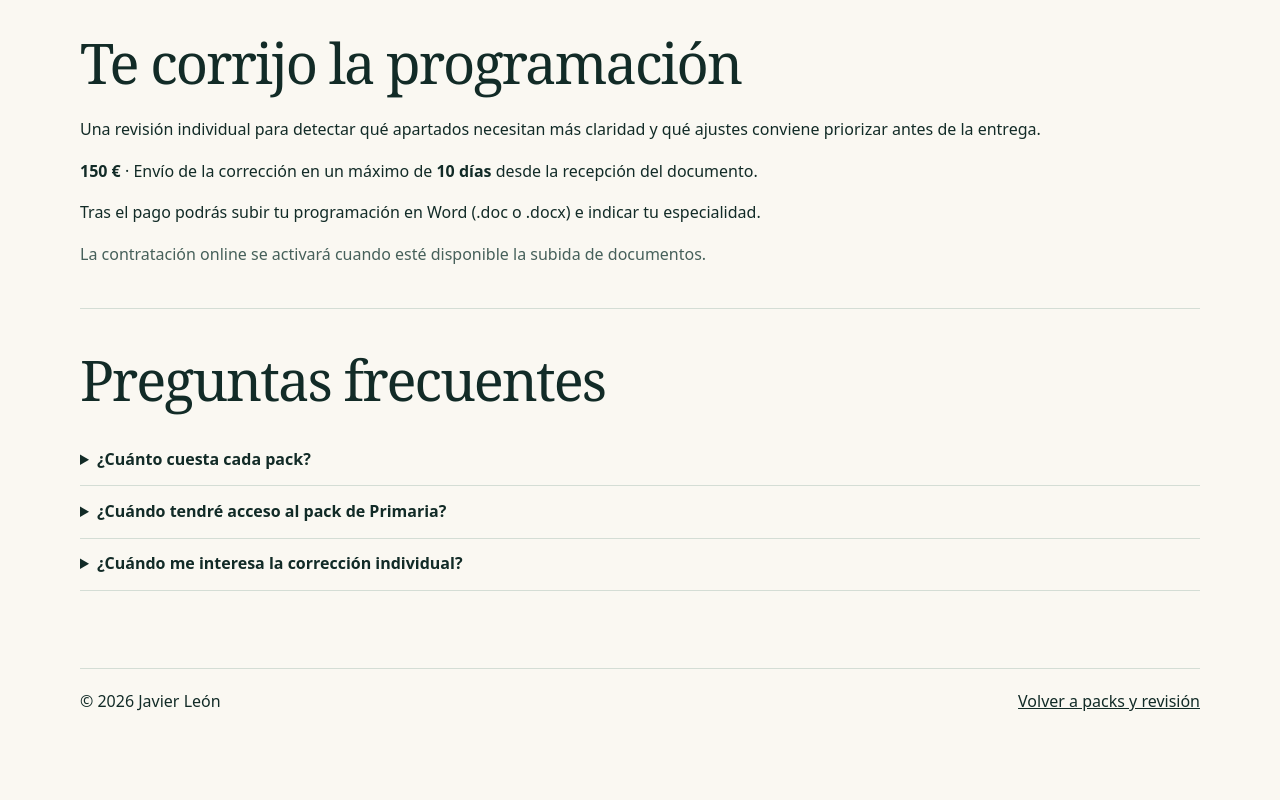
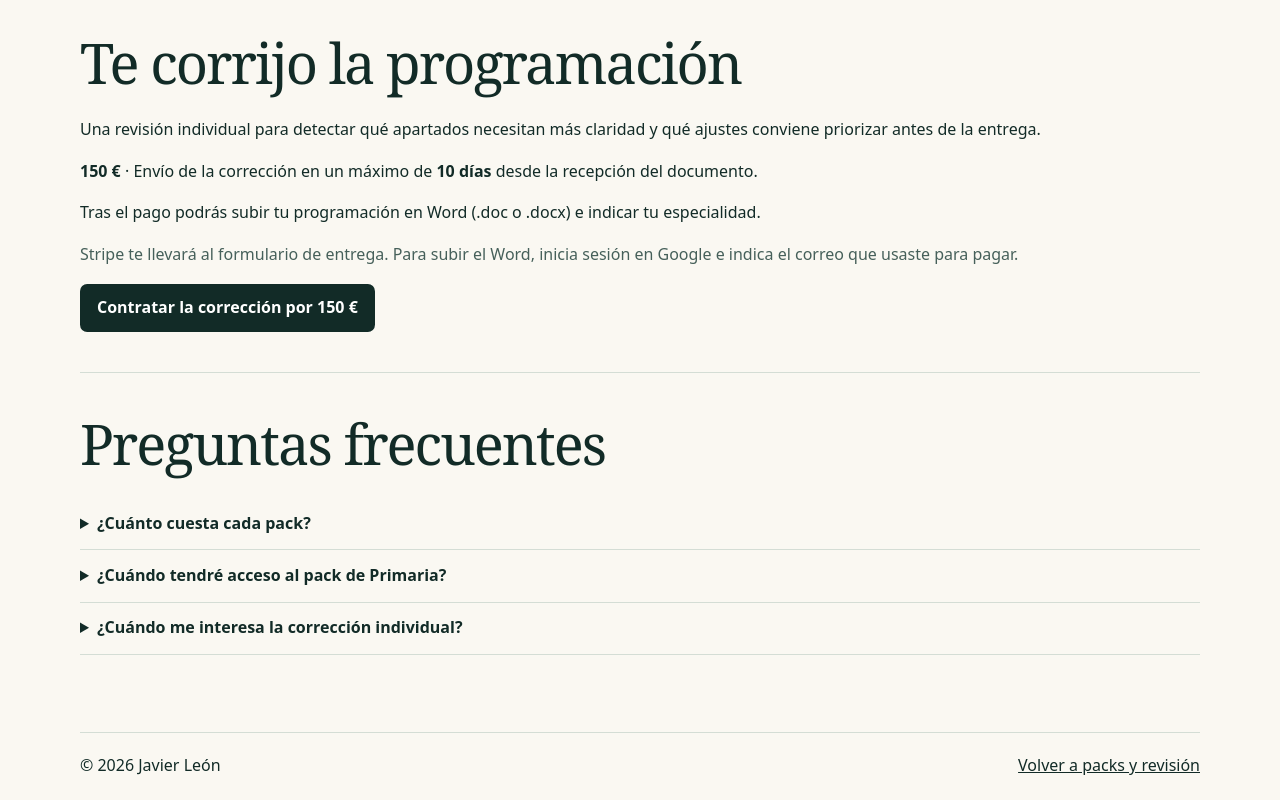
Before and after one commit to leonvenzalajavier/Javierleon.es, a plain HTML site: page index.html in a window 1280 px wide. Shown: the part 2325-3125 px from the top of the page. Before the commit the page ends 3061 px from the top, so only its background shows below. Drawn offline with Linux system fonts and the light colour scheme.

Commit message:
Activar la contratación y entrega de programaciones

```diff
--- a/index.html
+++ b/index.html
@@ -165,7 +165,8 @@
         <p>Una revisión individual para detectar qué apartados necesitan más claridad y qué ajustes conviene priorizar antes de la entrega.</p>
         <p><strong>150 €</strong> · Envío de la corrección en un máximo de <strong>10 días</strong> desde la recepción del documento.</p>
         <p>Tras el pago podrás subir tu programación en Word (.doc o .docx) e indicar tu especialidad.</p>
-        <p class="muted">La contratación online se activará cuando esté disponible la subida de documentos.</p>
+        <p class="muted">Stripe te llevará al formulario de entrega. Para subir el Word, inicia sesión en Google e indica el correo que usaste para pagar.</p>
+        <a class="button" href="https://buy.stripe.com/3cI3cxakBf3Ig8Gdt55Rm03">Contratar la corrección por 150 €</a>
       </section>
       <section aria-labelledby="preguntas-titulo">
         <h2 id="preguntas-titulo">Preguntas frecuentes</h2>
```
